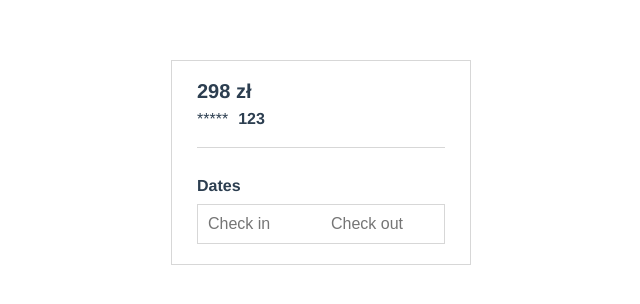
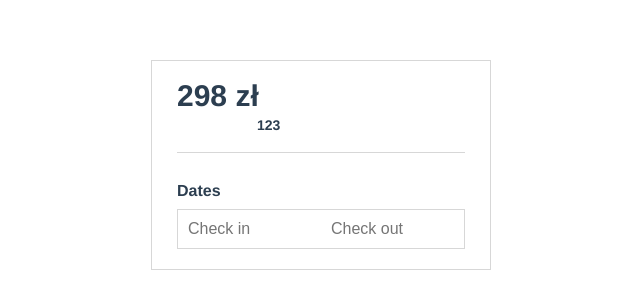
Before and after one commit to bharmaczynski/BookingPanel, a Vue app: page / in a window 1280 px wide. Shown: the top 304 px of the page, without its empty margins (319-959 px from the left). Built offline with nearby package versions, Linux system fonts and the light colour scheme.

Commit message:
Rating component

```diff
--- a/src/assets/scss/helpers.scss
+++ b/src/assets/scss/helpers.scss
@@ -1,6 +1,8 @@
 $font-size-s: 14px;
 $font-size-base: 16px;
 $font-size-l: 20px;
+$font-size-xl: 24px;
+$font-size-xxl: 30px;
 
 .font-size-s {
   font-size: $font-size-s;
@@ -14,6 +16,14 @@ $font-size-l: 20px;
   font-size: $font-size-l;
 }
 
+.font-size-xl {
+  font-size: $font-size-xl;
+}
+
+.font-size-xxl {
+  font-size: $font-size-xxl;
+}
+
 .text {
   &--bold {
     font-weight: bold;
--- a/src/assets/scss/variables.scss
+++ b/src/assets/scss/variables.scss
@@ -1 +1,3 @@
-$alto: #d7d7d7;
+$alto: #D7D7D7;
+$oceanGreen: #42B983;
+$sliverSand: #BCC1C2;
--- a/src/components/BookingPanel/BookingPanel.vue
+++ b/src/components/BookingPanel/BookingPanel.vue
@@ -2,15 +2,10 @@
   <div class="booking-panel">
     <div class="booking-panel__content-wrapper">
       <div class="booking-panel__header">
-        <span class="booking-panel__price text--bold font-size-l">
+        <span class="booking-panel__price text--bold font-size-xxl">
           {{ price }} zł
         </span>
-        <div class="booking-panel__rates">
-          <div class="booking-panel__stars">*****</div>
-          <div class="booking-panel__number-of-rates text--bold">
-            {{ numberOfRates }}
-          </div>
-        </div>
+        <Rating :numberOfRates="123" :rating="3.5" />
       </div>
       <Dates :date="date" @dateChanged="onDateChanged" />
     </div>
@@ -19,10 +14,12 @@
 <script lang="ts">
 import { Component, Vue, Prop } from 'vue-property-decorator';
 import Dates from '@/components/BookingPanel/Dates/Dates.vue';
+import Rating from '@/components/BookingPanel/Rating/Rating.vue';
 
 @Component({
   components: {
     Dates,
+    Rating,
   },
 })
 export default class BookingPanel extends Vue {
@@ -39,13 +36,12 @@ export default class BookingPanel extends Vue {
 
   onDateChanged(date: { checkIn: string; checkOut: string }): void {
     this.date = date;
-    console.log('###onDateChanged date', date);
   }
 }
 </script>
 <style lang="scss" scoped>
 .booking-panel {
-  width: 300px;
+  width: 340px;
   padding: 20px 25px;
   margin: 0 auto;
   border: 1px solid $alto;
@@ -62,14 +58,5 @@ export default class BookingPanel extends Vue {
     padding-bottom: 20px;
     border-bottom: 1px solid $alto;
   }
-
-  &__rates {
-    display: flex;
-    margin-top: 10px;
-  }
-
-  &__number-of-rates {
-    margin-left: 10px;
-  }
 }
 </style>
--- /dev/null
+++ b/src/components/BookingPanel/Rating/Rating.vue
@@ -0,0 +1,92 @@
+<template>
+  <div class="rating">
+    <div class="rating__stars">
+      <StarTemplate />
+      <div
+        class="rating__star-icon"
+        v-for="index in maxRating"
+        :key="index"
+        :class="[starClass(index)]"
+      >
+        <svg width="14" height="14" viewBox="0 0 14 14">
+          <use
+            v-if="starClass(index) === 'half'"
+            href="#star"
+            fill="url(#half)"
+          ></use>
+          <use v-else href="#star"></use>
+        </svg>
+      </div>
+    </div>
+    <div class="rating__number-of-rates text--bold font-size-s">
+      {{ numberOfRates }}
+    </div>
+  </div>
+</template>
+<script lang="ts">
+import { Component, Vue, Prop } from 'vue-property-decorator';
+import StarTemplate from '@/components/BookingPanel/Rating/Star/starTemplate.svg';
+
+const MAX_RAING = 5;
+
+enum STAR_CLASSES {
+  active = 'active',
+  inactive = 'inactive',
+  half = 'half',
+}
+
+@Component({
+  components: {
+    StarTemplate,
+  },
+})
+export default class Rating extends Vue {
+  maxRating: number = MAX_RAING;
+
+  @Prop({ default: 0 })
+  numberOfRates!: number;
+
+  @Prop({ default: 0 })
+  rating!: number;
+
+  get roundHalfRating(): number {
+    return Math.round(this.rating * 2) / 2;
+  }
+
+  starClass(index: number): string {
+    let className = STAR_CLASSES.active;
+
+    if (index - 0.5 === this.roundHalfRating) className = STAR_CLASSES.half;
+    if (index - 0.5 > this.roundHalfRating) className = STAR_CLASSES.inactive;
+
+    return className;
+  }
+}
+</script>
+<style lang="scss" scoped>
+.rating {
+  display: flex;
+  align-items: flex-start;
+  margin-top: 5px;
+
+  &__number-of-rates {
+    margin-left: 10px;
+    margin-top: 2px;
+  }
+
+  &__stars {
+    display: flex;
+    align-items: flex-start;
+    height: 14px;
+  }
+
+  &__star-icon {
+    &.active {
+      fill: $oceanGreen;
+    }
+    &.inactive {
+      fill: $sliverSand;
+    }
+  }
+}
+</style>
--- /dev/null
+++ b/src/custom.d.ts
@@ -0,0 +1,4 @@
+declare module "*.svg" {
+    const content: any;
+    export default content;
+}
```
Also changed, not shown: src/components/BookingPanel/Rating/Star/Star.vue (added, +15 -0 lines), src/assets/icons/arror-right.svg (added), src/components/BookingPanel/Rating/Star/starTemplate.svg (added).
